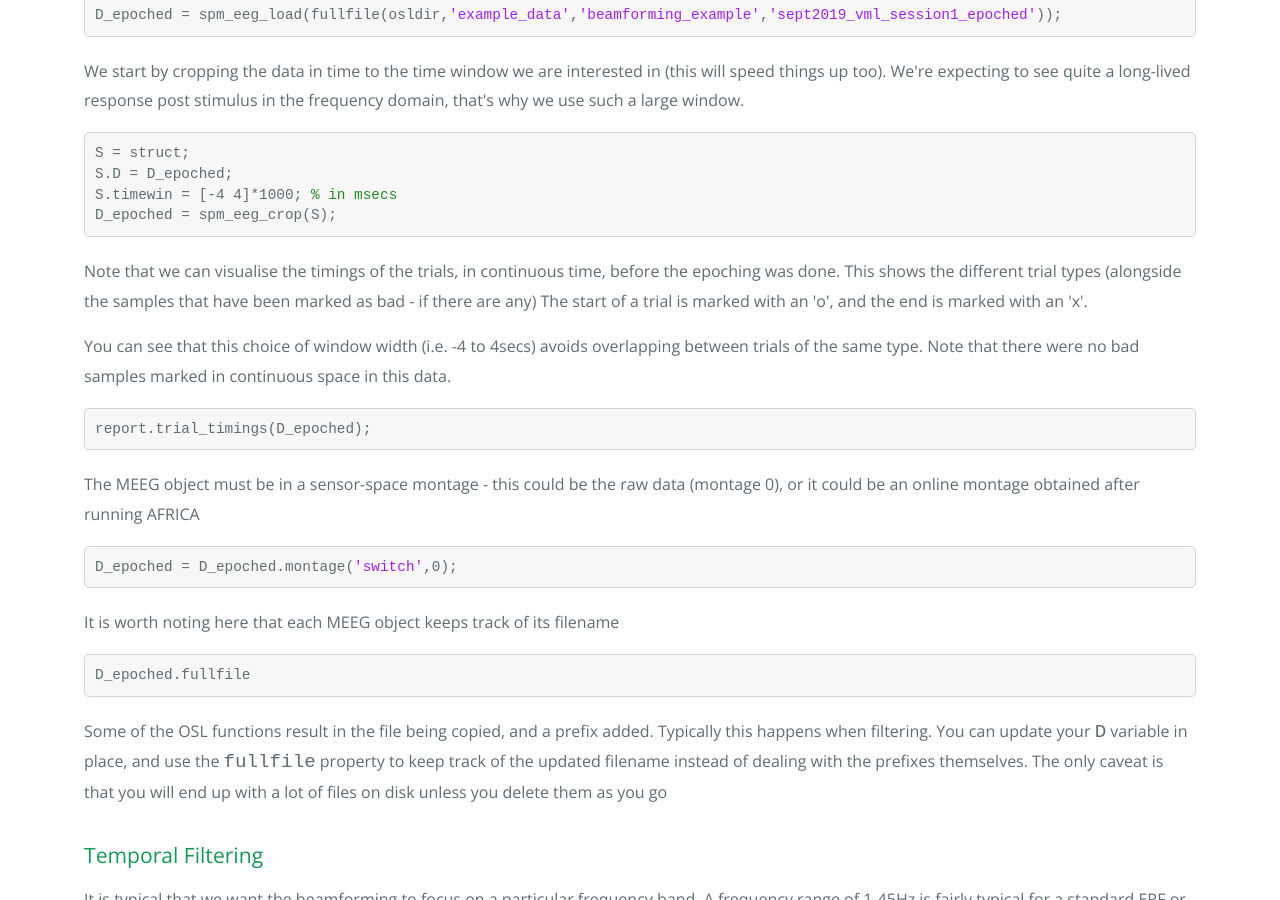
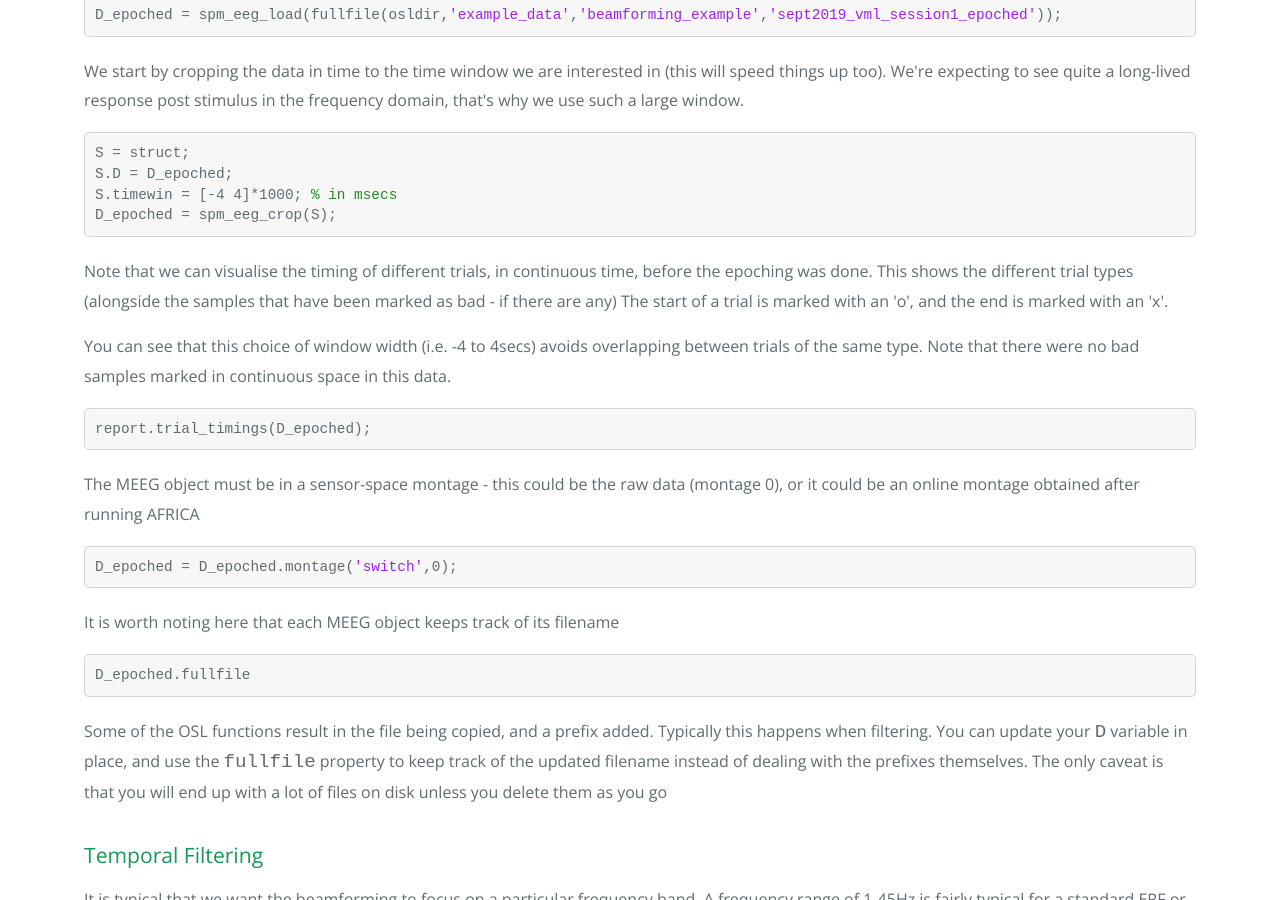
Before and after one commit to OHBA-analysis/osl-docs, a Jekyll site: the page built from matlab/osl_example_beamforming.html, in a window 1280 px wide and 900 px high, scrolled down 971 px. Built offline with Jekyll 4.4.1, drawn with Linux system fonts in a browser that asks for light colours.

Commit message:
update proc

```diff
--- a/matlab/osl_example_beamforming.html
+++ b/matlab/osl_example_beamforming.html
@@ -21,7 +21,7 @@
 S.D = D_epoched;
 S.timewin = [-4 4]*1000; <span class="comment">% in msecs</span>
 D_epoched = spm_eeg_crop(S);
-</pre><p>Note that we can visualise the timings of the trials, in continuous time, before the epoching was done. This shows the different trial types (alongside the samples that have been marked as bad - if there are any) The start of a trial is marked with an 'o', and the end is marked with an 'x'.</p><p>You can see that this choice of window width (i.e. -4 to 4secs) avoids overlapping between trials of the same type. Note that there were no bad samples marked in continuous space in this data.</p><pre class="codeinput">report.trial_timings(D_epoched);
+</pre><p>Note that we can visualise the timing of different trials, in continuous time, before the epoching was done. This shows the different trial types (alongside the samples that have been marked as bad - if there are any) The start of a trial is marked with an 'o', and the end is marked with an 'x'.</p><p>You can see that this choice of window width (i.e. -4 to 4secs) avoids overlapping between trials of the same type. Note that there were no bad samples marked in continuous space in this data.</p><pre class="codeinput">report.trial_timings(D_epoched);
 </pre><p>The MEEG object must be in a sensor-space montage - this could be the raw data (montage 0), or it could be an online montage obtained after running AFRICA</p><pre class="codeinput">D_epoched = D_epoched.montage(<span class="string">'switch'</span>,0);
 </pre><p>It is worth noting here that each MEEG object keeps track of its filename</p><pre class="codeinput">D_epoched.fullfile
 </pre><p>Some of the OSL functions result in the file being copied, and a prefix added. Typically this happens when filtering. You can update your <tt>D</tt> variable in place, and use the <tt>fullfile</tt> property to keep track of the updated filename instead of dealing with the prefixes themselves. The only caveat is that you will end up with a lot of files on disk unless you delete them as you go</p><h2 id="9">Temporal Filtering</h2><p>It is typical that we want the beamforming to focus on a particular frequency band. A frequency range of 1-45Hz is fairly typical for a standard ERF or induced response analysis, although you could beamform to more specific bands (e.g. alpha, beta). Here we will beamform the 1-45Hz band. You can do this using the <tt>osl_filter</tt> function</p><pre class="codeinput">D_epoched = osl_filter(D_epoched,[1 45]);
@@ -123,6 +123,7 @@
 ##### SOURCE BEGIN #####
 %% Beamforming in OSL
 % This example shows how to perform beamforming
+%
 
 %%
 % This practical will work with a single subject's data from an emotional
@@ -157,7 +158,7 @@
 D_epoched = spm_eeg_crop(S);
 
 %%
-% Note that we can visualise the timings of the trials, in continuous time, before the epoching was done. This
+% Note that we can visualise the timing of different trials, in continuous time, before the epoching was done. This
 % shows the different trial types (alongside the
 % samples that have been marked as bad - if there are any)
 % The start of a trial is marked with an 'o', and the end is marked with an
```
